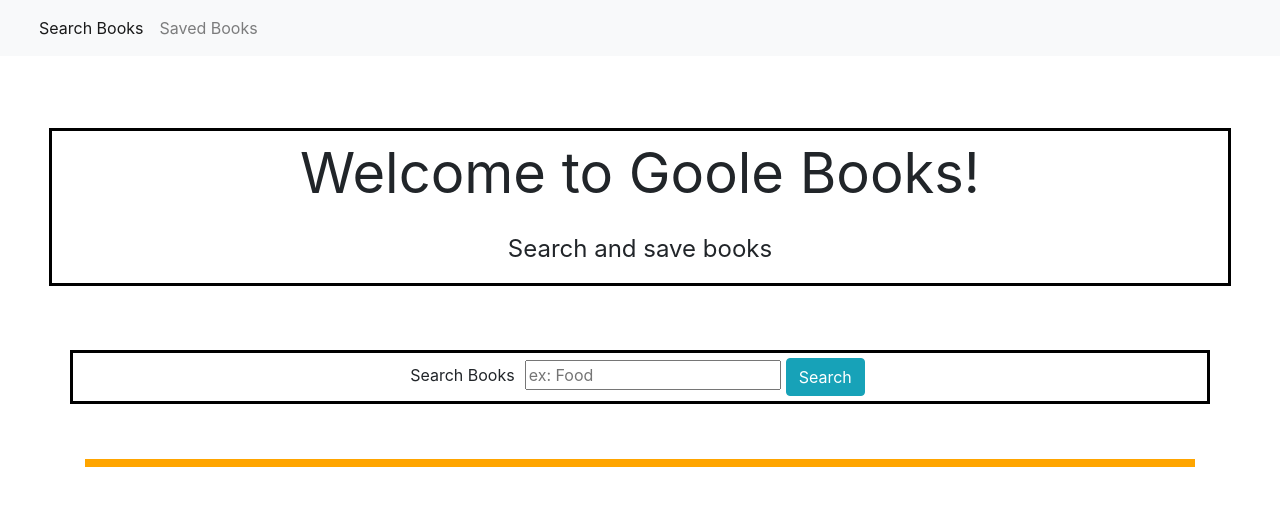
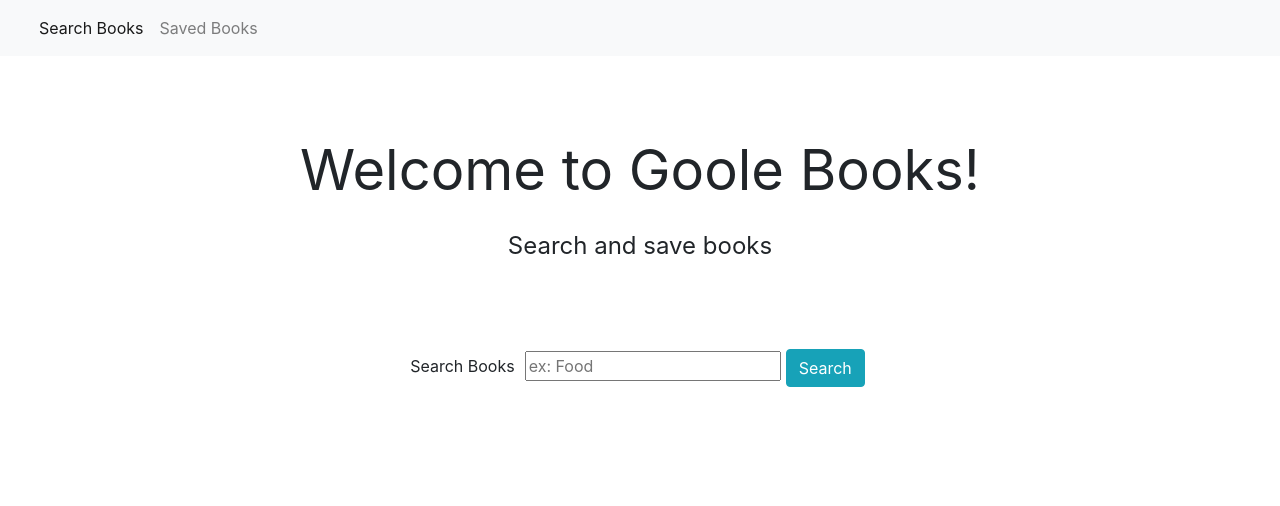
Before and after one commit to Alexandra-Hionis/Google-Book-Search, a React (Create React App) app in the folder client/: page / in a window 1280 px wide. Shown: the top 506 px of the page. Built offline with nearby package versions, Linux system fonts and the light colour scheme.

Commit message:
added to readme, changed some css, working on heroku fix

```diff
--- a/client/src/App.css
+++ b/client/src/App.css
@@ -3,10 +3,10 @@
   height: 200px;
 }
 
-
+/*
 .row {
   border: 3px solid black;
-}
+} */
 
 /* header styles */
 .header {
@@ -34,7 +34,6 @@
 /* book list styles */
 .list {
 margin-top: 5%;
-border: solid 4px orange;
 }
 
 .card-img {
```
Also changed, not shown: client/src/assets/images/screenshot.png (added), 1 other file (tests, documents, lock files or other folders).
